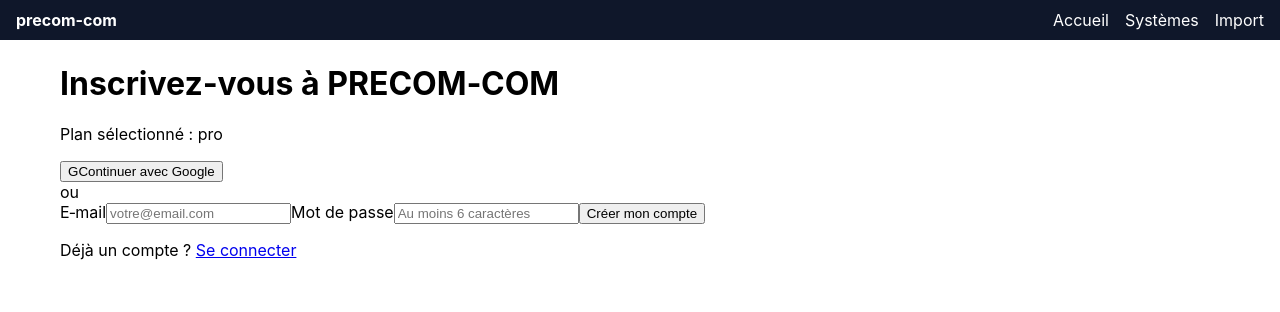
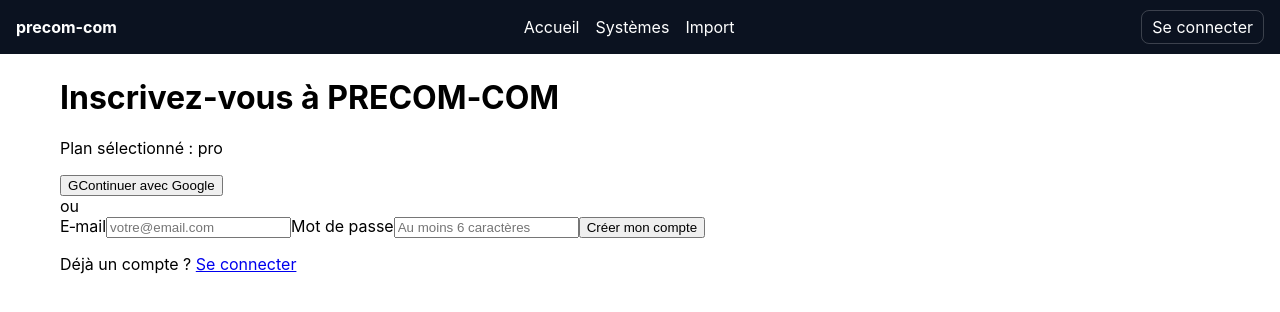
Before and after one commit to dominiqueBERNARD34/precom-com-app, a Next.js app: page /signup in a window 1280 px wide. Shown: the top 312 px of the page. Built offline with nearby package versions, Linux system fonts and the light colour scheme; no server answers.

Commit message:
Update layout.tsx

```diff
--- a/app/layout.tsx
+++ b/app/layout.tsx
@@ -1,20 +1,37 @@
-
+// src/app/layout.tsx
 export const metadata = { title: 'precom-com', description: 'Commissioning assisté IA' }
 
 export default function RootLayout({ children }: { children: React.ReactNode }) {
   return (
     <html lang="fr">
       <body style={{ margin:0, fontFamily:'Inter, system-ui, Arial' }}>
-        <header style={{position:'sticky', top:0, zIndex:10, background:'#0f172a', color:'#fff',
-          padding:'10px 16px', display:'flex', alignItems:'center', justifyContent:'space-between'}}>
+        <header style={{
+          position:'sticky', top:0, zIndex:10, background:'#0b1220', color:'#fff',
+          padding:'10px 16px', display:'flex', alignItems:'center', justifyContent:'space-between'
+        }}>
           <div style={{ fontWeight:700 }}>precom-com</div>
+
           <nav style={{ display:'flex', gap:16 }}>
-            <a href="/" style={{ color:'#fff', textDecoration:'none' }}>Accueil</a>
+            <a href="/"        style={{ color:'#fff', textDecoration:'none' }}>Accueil</a>
             <a href="/systems" style={{ color:'#fff', textDecoration:'none' }}>Systèmes</a>
             <a href="/tab-lab" style={{ color:'#fff', textDecoration:'none' }}>Import</a>
           </nav>
+
+          {/* Actions à droite : SEULEMENT "Se connecter" */}
+          <div style={{ display:'flex', gap:12 }}>
+            <a href="/auth/sign-in" style={{
+              color:'#fff', textDecoration:'none', padding:'6px 10px',
+              border:'1px solid rgba(255,255,255,.2)', borderRadius:8
+            }}>
+              Se connecter
+            </a>
+            {/* ⛔️ Pas de bouton "Créer un compte" */}
+          </div>
         </header>
-        <main style={{ maxWidth:1160, margin:'24px auto', padding:'0 16px' }}>{children}</main>
+
+        <main style={{ maxWidth:1160, margin:'24px auto', padding:'0 16px' }}>
+          {children}
+        </main>
       </body>
     </html>
   )
```
